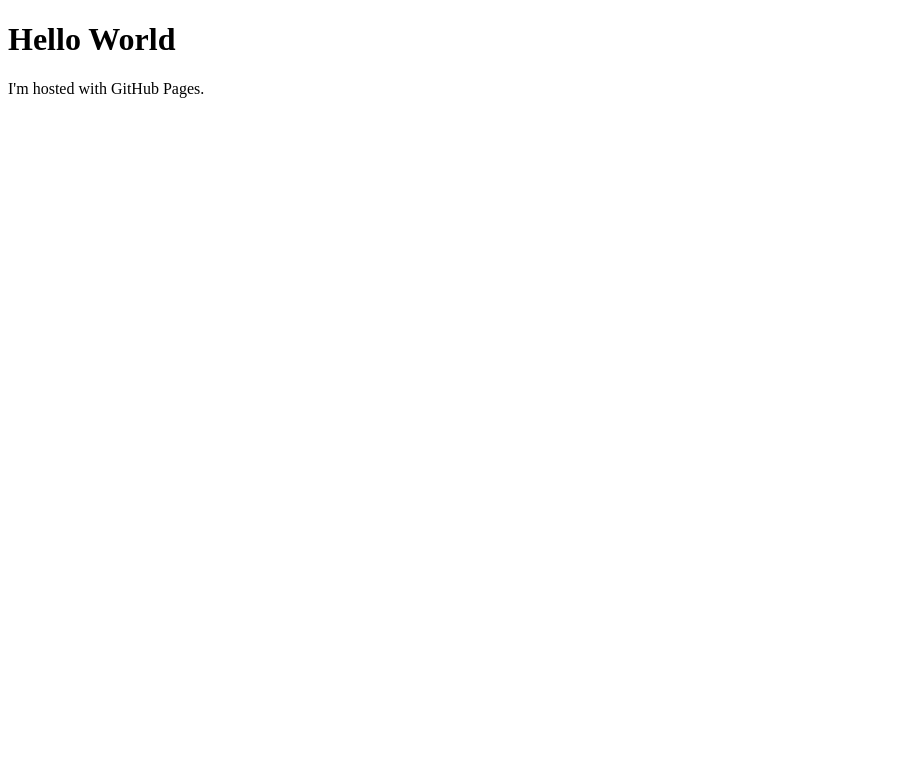
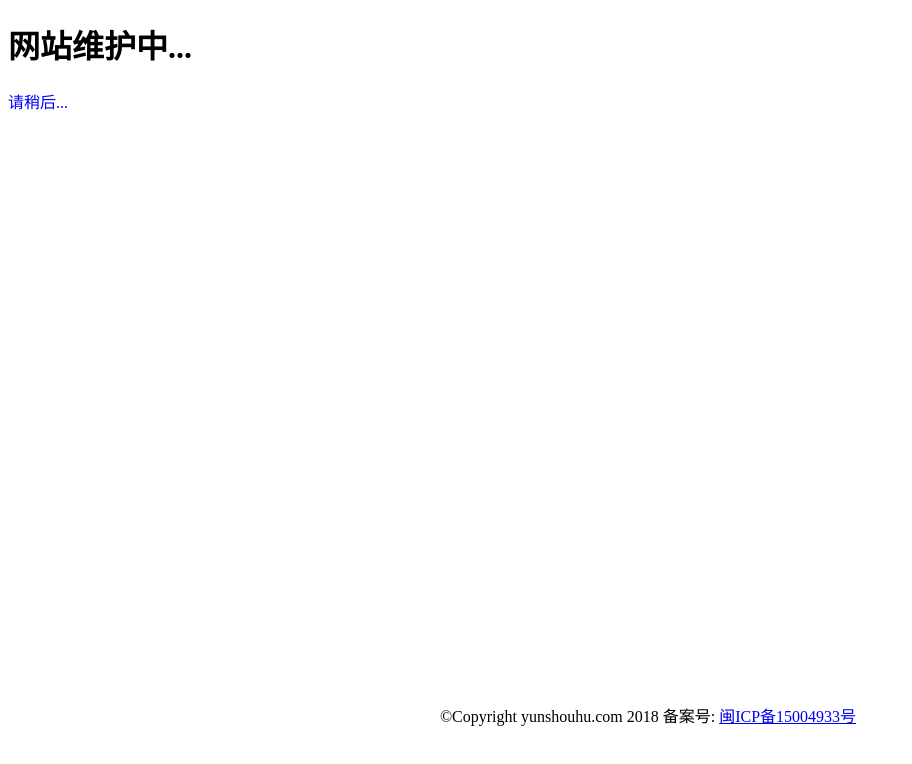
Before and after one commit to van201314/van201314.github.io, a plain HTML site: page index.html in a window 1280 px wide. Shown: the whole page, without its empty margins (0-912 px from the left). Drawn offline with Linux system fonts and the light colour scheme.

Commit message:
添加备案信息
构建维护页面，添加备案信息

```diff
--- a/index.html
+++ b/index.html
@@ -1,7 +1,31 @@
 <!DOCTYPE html>
 <html>
+  <head>
+    <meta http-equiv="content-type" content="text/html;charset=utf-8">
+  </head>
+  <style type="text/css">
+    div {
+      height: 50px;
+      position: absolute;
+      bottom: 47px;
+      text-align: left;
+      width: 100%;
+      margin: 0 auto;
+      z-index: 0;
+      overflow: hidden;
+      text-align: center;
+    }
+    p {color:blue;}
+  </style>
   <body>
-    <h1>Hello World</h1>
-    <p>I'm hosted with GitHub Pages.</p>
+    <h1>网站维护中...</h1>
+    <p>请稍后...</p>
+    <div>
+      <span>
+        ©Copyright yunshouhu.com 2018
+        备案号:
+        <a id="info" target="_blank" href="http://www.miitbeian.gov.cn/publish/query/indexFirst.action">闽ICP备15004933号</a>
+      </span>
+    </div>
   </body>
 </html>
```
